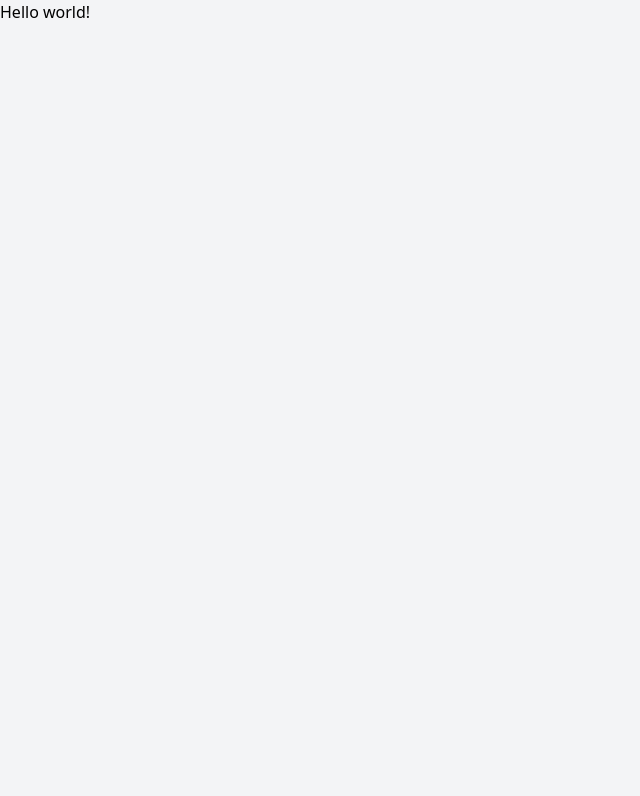
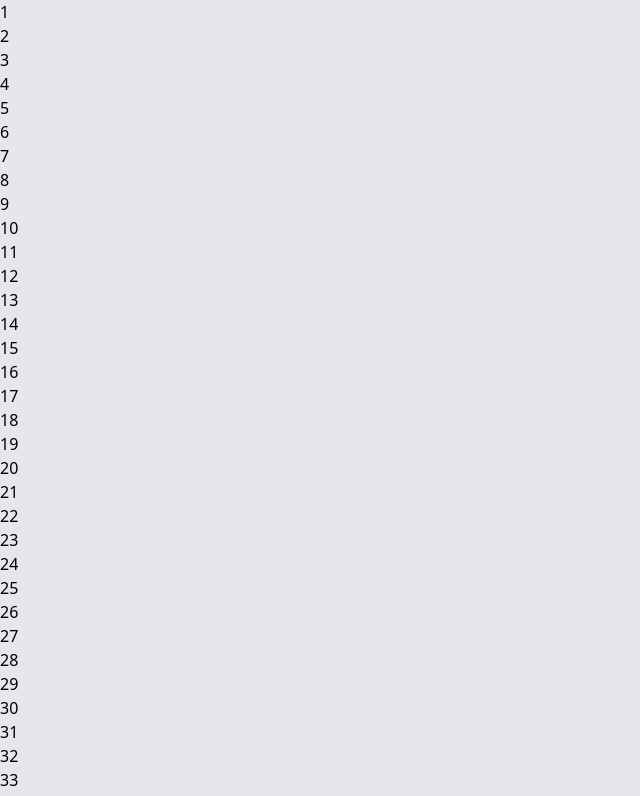
Before and after one commit to Ohshi60/bingo-banko, a SvelteKit app: page / in a window 1280 px wide. Shown: the top 796 px of the page, without its empty margins (0-640 px from the left). Built offline with nearby package versions, Linux system fonts and the light colour scheme.

Commit message:
working prototype

```diff
--- a/src/routes/+page.svelte
+++ b/src/routes/+page.svelte
@@ -1,9 +1,42 @@
-<h1 class="text-3xl font-bold underline text-red">
+<!-- <h1 class="text-3xl font-bold underline text-red">
   Hello world!
 </h1>
+ -->
+<script>
+  // create array with 1-90
+  let numbers = Array.from(Array(91).keys()).slice(1)
+
+  let pickedNumbers = []
+
+  function clickedNumber(num) {
+    // console.log('los eventos', event.target.innerHTML)
+    console.log('received number', num)
+    pickedNumbers.push(num)
+    pickedNumbers = pickedNumbers
+    console.log('hisory', pickedNumbers)
+  }
+</script>
+
+<div class="flex">
+  <div class="flex flex-row flex-wrap space-between w-1/2" >
+    {#each numbers as number}
+      <!-- {#if pickedNumbers.includes(number)}
+      {/if} -->
+      <p on:click={() => clickedNumber(number)} class="px-4 {pickedNumbers.includes(number) ? 'bg-red-200' : ''}">{number}</p>
+
+    {/each}
+  </div>
+  <div class="flex items-center justify-center h-screen w-1/2">
+    <p class="text-5xl">{pickedNumbers[pickedNumbers.length-1]}</p>
+  </div>
+</div>
+
+
+
+
 
 <style lang="postcss">
   :global(html) {
-    background-color: theme(colors.gray.100);
+    background-color: theme(colors.gray.200);
   }
 </style>
```
